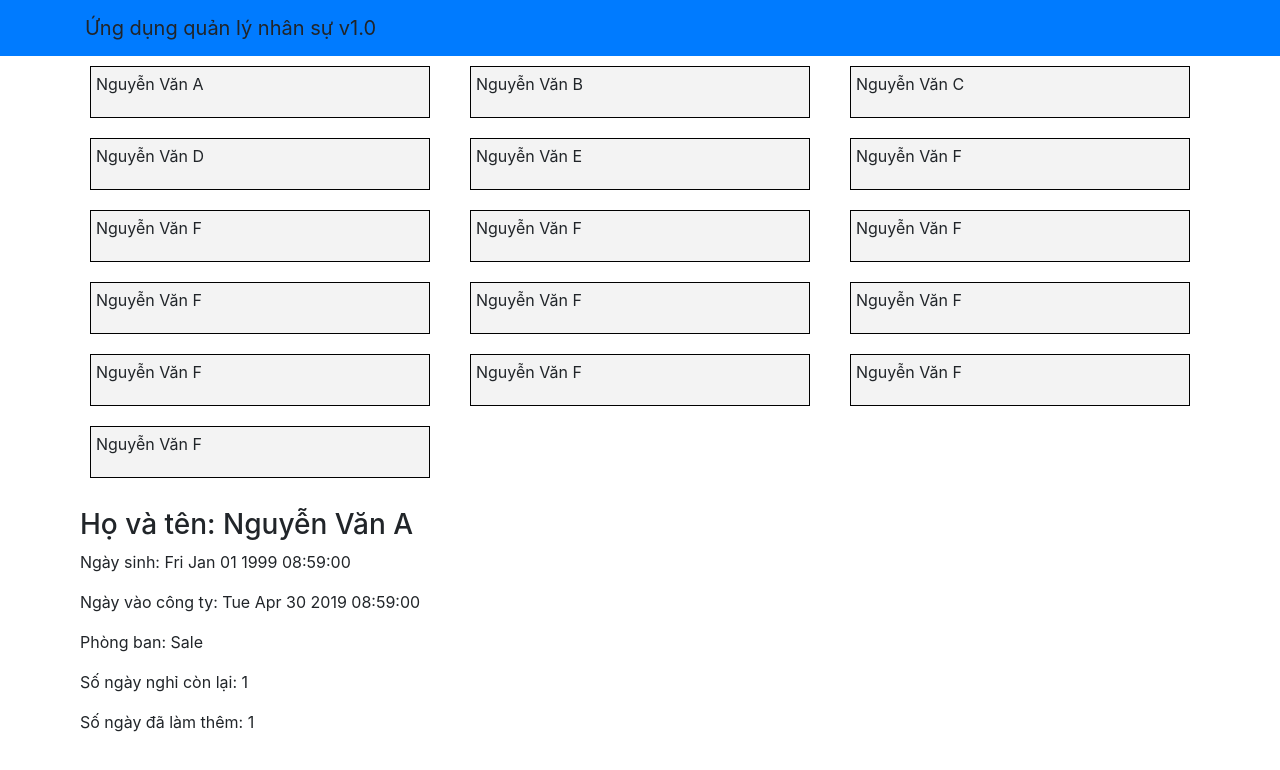
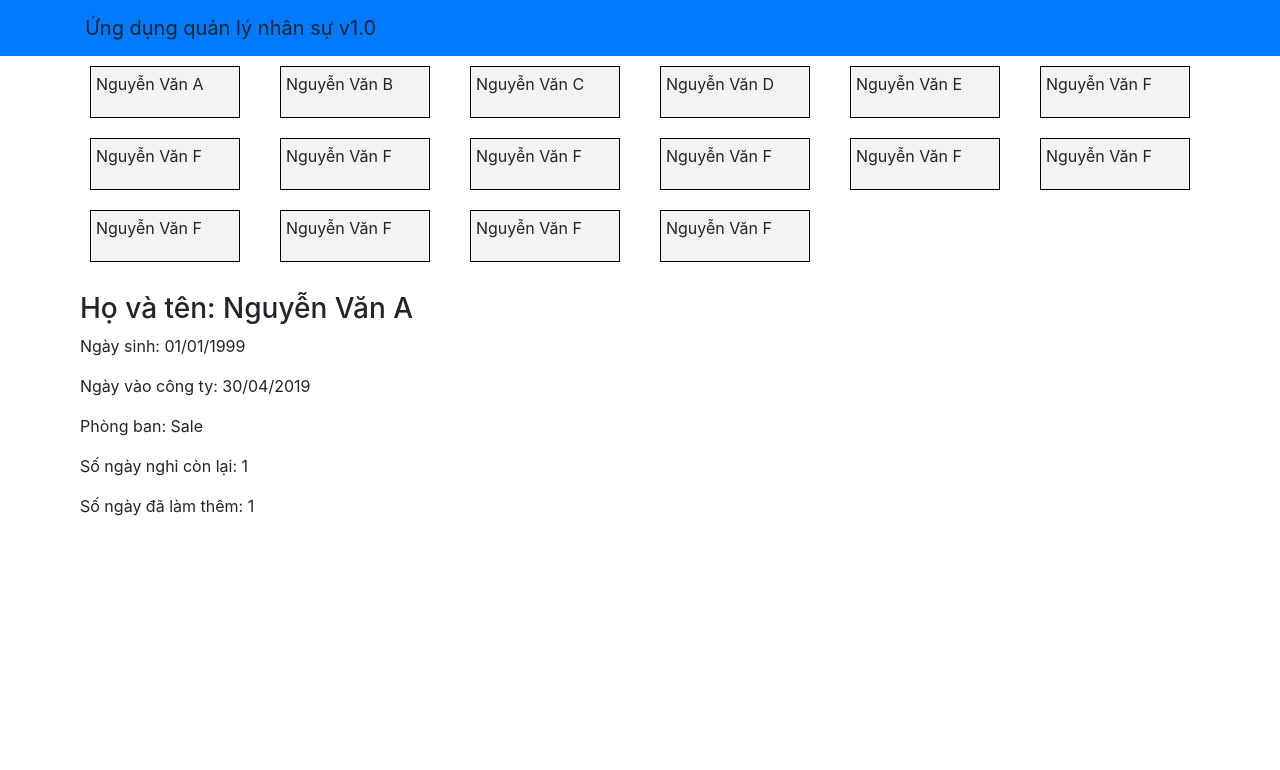
Before and after one commit to Tungelino/asm1, a React (Create React App) app: page / in a window 1280 px wide. Both pictures are taken after a click on the element "Nguyễn Văn A". Shown: the top 770 px of the page. Built offline with nearby package versions, Linux system fonts and the light colour scheme.

Commit message:
commit 3_hien thi thanh 6 cot

```diff
--- a/src/components/StaffListComponent.js
+++ b/src/components/StaffListComponent.js
@@ -6,7 +6,7 @@ import './staff.css'
 
 function RenderStaff({ data, onClick }) {
     return (
-        <div className='col-lg-4 col-md-6'>
+        <div className='col-lg-2 col-md-4 col-sm-6 '>
             <div className='staff-name'>
                 <p onClick={() => onClick(data)}>{data.name}</p>
             </div>
@@ -20,8 +20,8 @@ function StaffList() {
         console.log(data.name);
         setInfo(<div >
             <h3>Họ và tên: {data.name}</h3>
-            <p>Ngày sinh: {dateFormat(data.doB)}</p>
-            <p>Ngày vào công ty: {dateFormat(data.startDate)}</p>
+            <p>Ngày sinh: {dateFormat(data.doB, "dd/mm/yyyy")}</p>
+            <p>Ngày vào công ty: {dateFormat(data.startDate, "dd/mm/yyyy")}</p>
             <p>Phòng ban: {data.department.name}</p>
             <p>Số ngày nghỉ còn lại: {data.annualLeave}</p>
             <p>Số ngày đã làm thêm: {data.overTime}</p>
```
Also changed, not shown: 1 other file (tests, documents, lock files or other folders).
